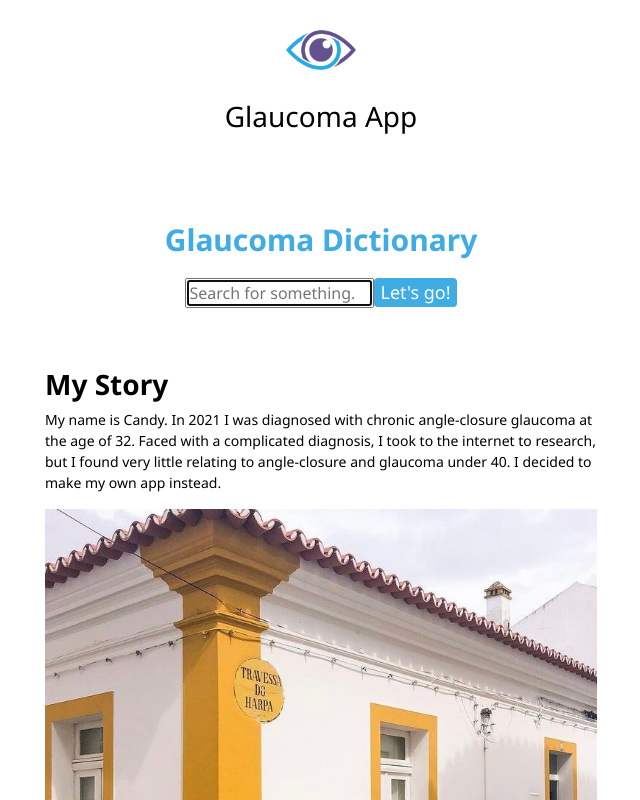
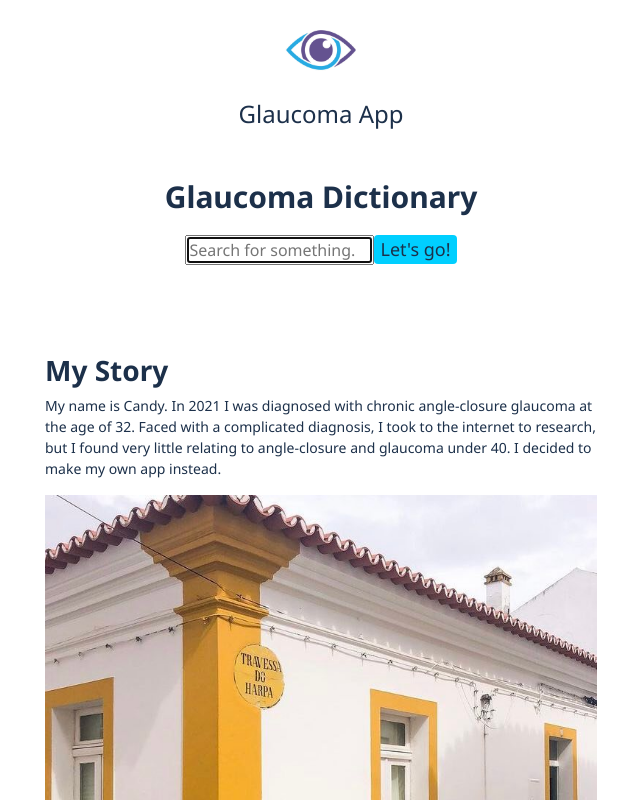
Before and after one commit to CandiceTomkins/glaucoma-app, a React (Create React App) app: page / in a window 1280 px wide. Shown: the top 800 px of the page, without its empty margins (319-959 px from the left). Built offline with nearby package versions, Linux system fonts and the light colour scheme.

Commit message:
added all 3 shortdefs, edited colours CSS dictionary component

```diff
--- a/src/App.css
+++ b/src/App.css
@@ -4,7 +4,7 @@
   max-width: 600px;
   background: white;
   margin: 0 auto;
-  color: black;
+  color: #1c304a;
 }
 
 .App-logo {
@@ -18,7 +18,7 @@
   margin: 10px;
 }
 h1 {
-  font-size: 28px;
+  font-size: 24px;
 }
 .App footer {
   text-align: center;
--- a/src/Dictionary.css
+++ b/src/Dictionary.css
@@ -1,15 +1,16 @@
-.dictionary {
-  padding-top: 30px;
+.Dictionary {
+  margin-bottom: 30px;
 }
 .Dictionary-search-button {
-  background: #3face3;
-  color: white;
+  background: #00cfff;
+  color: #1c304a;
   font-size: 18px;
   border-radius: 4px;
   border: none;
+  margin-bottom: 30px;
 }
 .section-title {
-  color: #3face3;
+  color: #1c304a;
   font-size: 30px;
   text-align: center;
   margin: 20px;
--- a/src/Results.js
+++ b/src/Results.js
@@ -6,7 +6,11 @@ export default function Results(props) {
     return (
       <div className="Results">
         <h2>{props.results.meta.id}</h2>
-        <p>{props.results.shortdef}</p>
+
+        <p>{props.results.fl}</p>
+        <p>{props.results.shortdef[0]}</p>
+        <p>{props.results.shortdef[1]}</p>
+        <p>{props.results.shortdef[2]}</p>
       </div>
     );
   } else {
--- a/src/results.css
+++ b/src/results.css
@@ -1,3 +1,8 @@
+.Results {
+  background-color: #00cfff;
+  color: #1c304a;
+  padding: 25px;
+}
 h2 {
   font-family: "Noto Sans", sans-serif;
   font-size: 28px;
```
